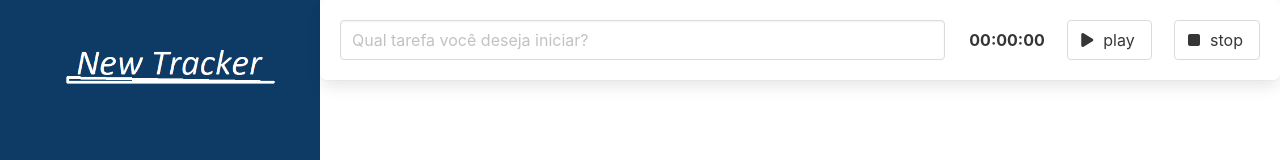
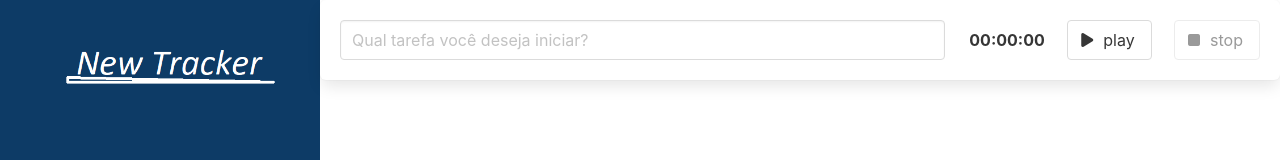
Before and after one commit to fabinhoizzy/projeto-tracker, a Vue app: page / in a window 1280 px wide. Shown: the top 160 px of the page. Built offline with nearby package versions, Linux system fonts and the light colour scheme.

Commit message:
adicionando tarefas concluido

```diff
--- a/src/App.vue
+++ b/src/App.vue
@@ -6,7 +6,10 @@
       </div>
 
       <div class="column is-three-quarter">
-          <Formulario />
+          <Formulario @aoSalvarTarefa="salvarTarefa" />
+          <div class="lista">
+             <Tarefa v-for="(tarefa, index) in tarefas" :key="index" :tarefa="tarefa"/>
+          </div>
       </div>
 
   </main>
@@ -19,12 +22,25 @@
 import { defineComponent } from 'vue';
 import BarraLateral from './components/BarraLateral.vue';
 import Formulario from './components/Formulario.vue';
+import Tarefa from './components/Tarefa.vue';
+import ITarefa from './interfaces/ITarefa';
 
 export default defineComponent({
     name: 'App',
     components: {
       BarraLateral,
-      Formulario
+      Formulario,
+      Tarefa
+   },
+   data () {
+    return {
+        tarefas: [] as ITarefa[]
+    }
+   },
+   methods: {
+    salvarTarefa(tarefa: ITarefa){
+        this.tarefas.push(tarefa)
+    }
    }
 });
 
@@ -33,5 +49,7 @@ export default defineComponent({
 
 
 <style>
-
+.lista {
+    padding: 1.25rem;
+}
 </style>
--- /dev/null
+++ b/src/components/Cronometro.vue
@@ -0,0 +1,26 @@
+<template>
+    <section>
+        <strong>{{ tempoDecorrido }}</strong>
+    </section>
+</template>
+
+<script lang="ts">
+
+import { defineComponent } from 'vue'
+
+export default defineComponent({
+    name: 'Cronometro',
+    props: {
+        tempoEmSegundo: {
+            type: Number,
+            default: 0
+        }
+    },
+    computed: {
+        tempoDecorrido(): string {
+            return new Date(this.tempoEmSegundo * 1000).toISOString().substring(19, 11);
+        }
+    },
+})
+
+</script>
--- a/src/components/Formulario.vue
+++ b/src/components/Formulario.vue
@@ -2,28 +2,14 @@
     <div class="box">
         <div class="columns">
             <div class="column is-8" role="form" aria-label="Formulário para criação de uma nova tarefa">
-            <input type="text" class="input" placeholder="Qual tarefa você deseja iniciar?">
+                <input
+                 type="text"
+                 class="input"
+                 placeholder="Qual tarefa você deseja iniciar?"
+                 v-model="descricao">
             </div>
             <div class="column">
-            <div class="is-flex is-align-items-center is-justify-content-space-between">
-
-                <section>
-                    <strong>{{ tempoDecorrido }}</strong>
-                 </section>
-                    <button class="button" @click="iniciar">
-                        <span class="icon">
-                            <i class="fas fa-play"></i>
-                        </span>
-                        <span>play</span>
-
-                    </button>
-                    <button class="button" @click="finalizar">
-                        <span class="icon">
-                            <i class="fas fa-stop"></i>
-                        </span>
-                        <span>stop</span>
-                    </button>
-            </div>
+              <Temporizador @ao-temporizador-finalizado="finalizarTarefa"/>
             </div>
         </div>
     </div>
@@ -32,30 +18,25 @@
 <script lang="ts">
 
 import { defineComponent } from 'vue';
+import Temporizador from './Temporizador.vue';
 
 export default defineComponent({
-    name: 'Formulario',
+    name: "Formulario",
+    emits: ['aoSalvarTarefa'],
+    components: { Temporizador },
     data () {
         return {
-            tempoEmSegundo: 0,
-            cronometro: 0
-        }
-    },
-    computed: {
-        tempoDecorrido() : string {
-            return new Date(this.tempoEmSegundo * 1000).toISOString().substring(19, 11);
+            descricao: ''
         }
     },
     methods: {
-        iniciar() {
-            this.cronometro = setInterval(()=> {
-                this.tempoEmSegundo += 1
-            }, 1000)
-        },
-        finalizar() {
-            clearInterval(this.cronometro)
+        finalizarTarefa(tempoDecorrido: number): void {
+            this.$emit('aoSalvarTarefa', {
+                duracaoEmSegundos: tempoDecorrido,
+                descricao: this.descricao
+            })
+            this.descricao = ''
         }
-
     }
 })
 
--- /dev/null
+++ b/src/components/Tarefa.vue
@@ -0,0 +1,33 @@
+<template>
+<div class="box has-text-weight-bold">
+    <div class="columns">
+       <div class="column is-7"> {{tarefa.descricao || 'Tarefa sem descrição'}} </div>
+    </div>
+    <div class="column">
+        <Cronometro :tempoEmSegundo="tarefa.duracaoEmSegundos"/>
+    </div>
+</div>
+</template>
+
+<script lang="ts">
+
+import ITarefa from "../interfaces/ITarefa";
+import { defineComponent, PropType } from "vue";
+import Cronometro from "./Cronometro.vue";
+
+export default defineComponent({
+    name:  "Tarefa",
+    components: {
+        Cronometro,
+    },
+    props: {
+        tarefa: {
+            type: Object as PropType<ITarefa>,
+            required: true
+        }
+    }
+});
+</script>
+
+<style>
+</style>
--- /dev/null
+++ b/src/components/Temporizador.vue
@@ -0,0 +1,54 @@
+<template>
+    <div class="is-flex is-align-items-center is-justify-content-space-between">
+
+        <Cronometro :tempoEmSegundo="tempoEmSegundo" />
+
+        <button class="button" @click="iniciar" :disabled="cronometroRodando">
+            <span class="icon">
+                <i class="fas fa-play"></i>
+            </span>
+            <span>play</span>
+
+        </button>
+        <button class="button" @click="finalizar" :disabled="!cronometroRodando">
+            <span class="icon">
+                <i class="fas fa-stop"></i>
+            </span>
+            <span>stop</span>
+        </button>
+    </div>
+</template>
+
+<script lang="ts">
+
+import { defineComponent } from 'vue';
+import Cronometro from './Cronometro.vue';
+
+export default defineComponent({
+    name: "Temporizador",
+    emits: ['aoTemporizadorFinalizado'],
+    data() {
+        return {
+            tempoEmSegundo: 0,
+            cronometro: 0,
+            cronometroRodando: false
+        };
+    },
+    methods: {
+        iniciar() {
+            this.cronometroRodando = true,
+            this.cronometro = setInterval(() => {
+                this.tempoEmSegundo += 1;
+            }, 1000);
+        },
+        finalizar() {
+            this.cronometroRodando = false,
+            clearInterval(this.cronometro)
+            this.$emit('aoTemporizadorFinalizado', this.tempoEmSegundo)
+            this.tempoEmSegundo = 0
+        }
+    },
+    components: { Cronometro }
+})
+
+</script>
--- /dev/null
+++ b/src/interfaces/ITarefa.ts
@@ -0,0 +1,4 @@
+export default interface ITarefa {
+    duracaoEmSegundos: number,
+    descricao: string
+}
```
Lines whose indentation alone changed are shown as unchanged.
